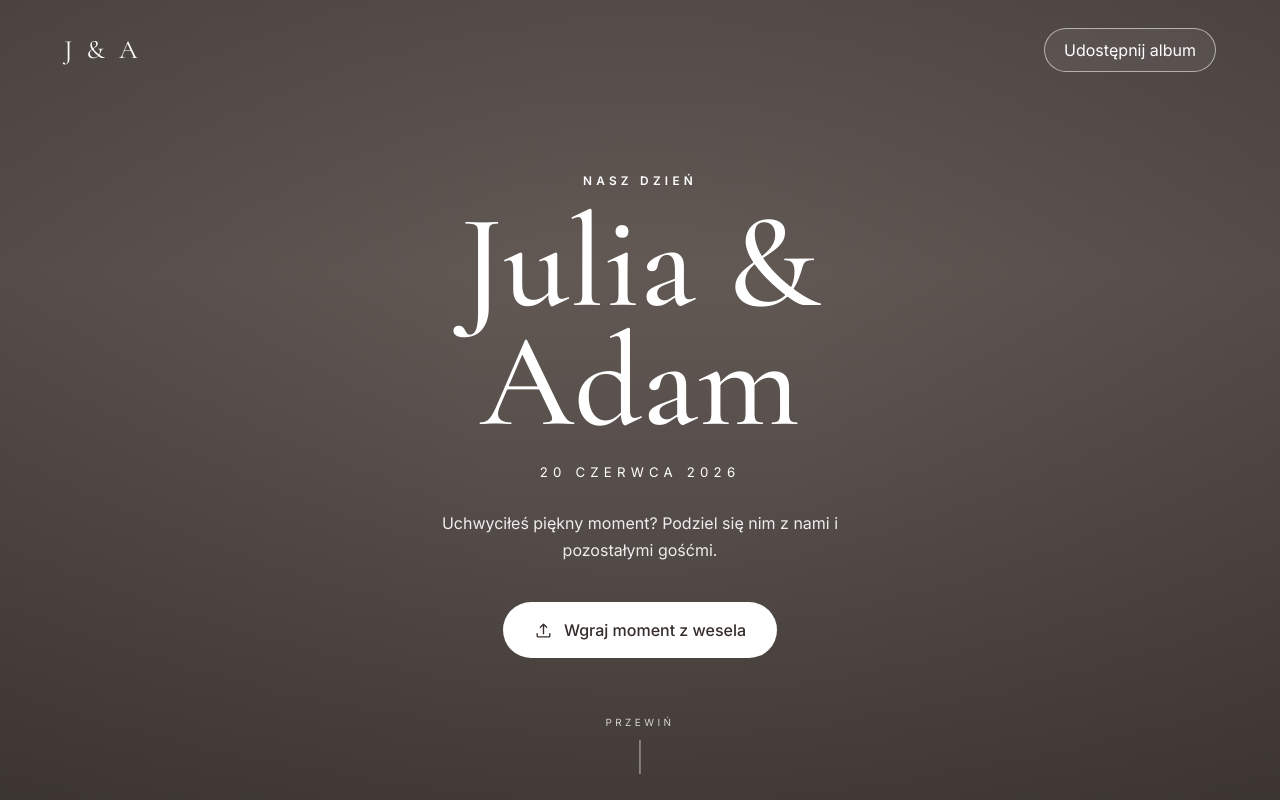
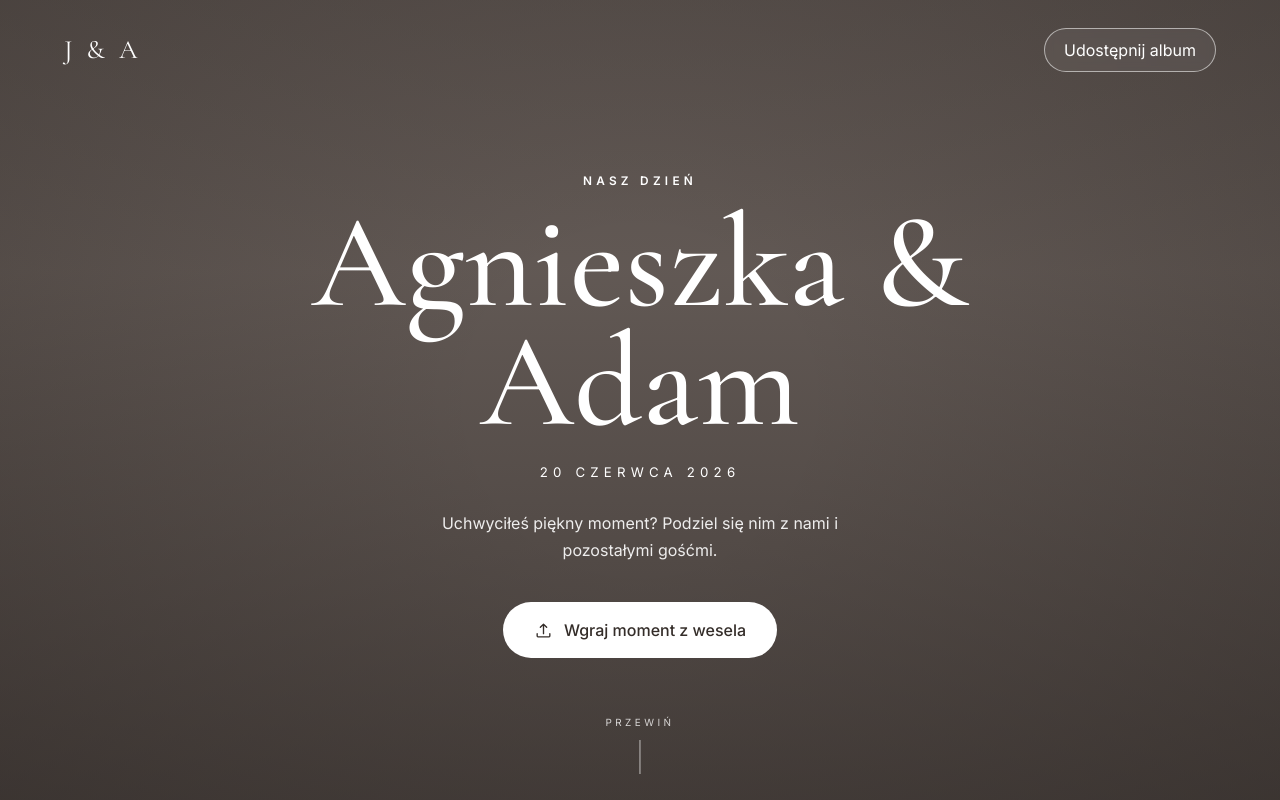
Before and after one commit to dziwnyczlowiekk-wq/maszynista, a plain HTML site: page index.html in a window 1280 px wide. Shown: the top 800 px of the page. Drawn offline with nearby package versions, Linux system fonts and the light colour scheme; a script that the page names is missing.

Commit message:
Update index.html

```diff
--- a/index.html
+++ b/index.html
@@ -26,7 +26,7 @@
       <div class="hero-overlay"></div>
       <div class="hero-content">
         <p class="eyebrow">NASZ DZIEŃ</p>
-        <h1 id="coupleNames">Julia &amp; Adam</h1>
+        <h1 id="coupleNames">Agnieszka &amp; Adam</h1>
         <p class="date" id="weddingDate">20 CZERWCA 2026</p>
         <p class="hero-text">
           Uchwyciłeś piękny moment? Podziel się nim z nami i pozostałymi gośćmi.
```
